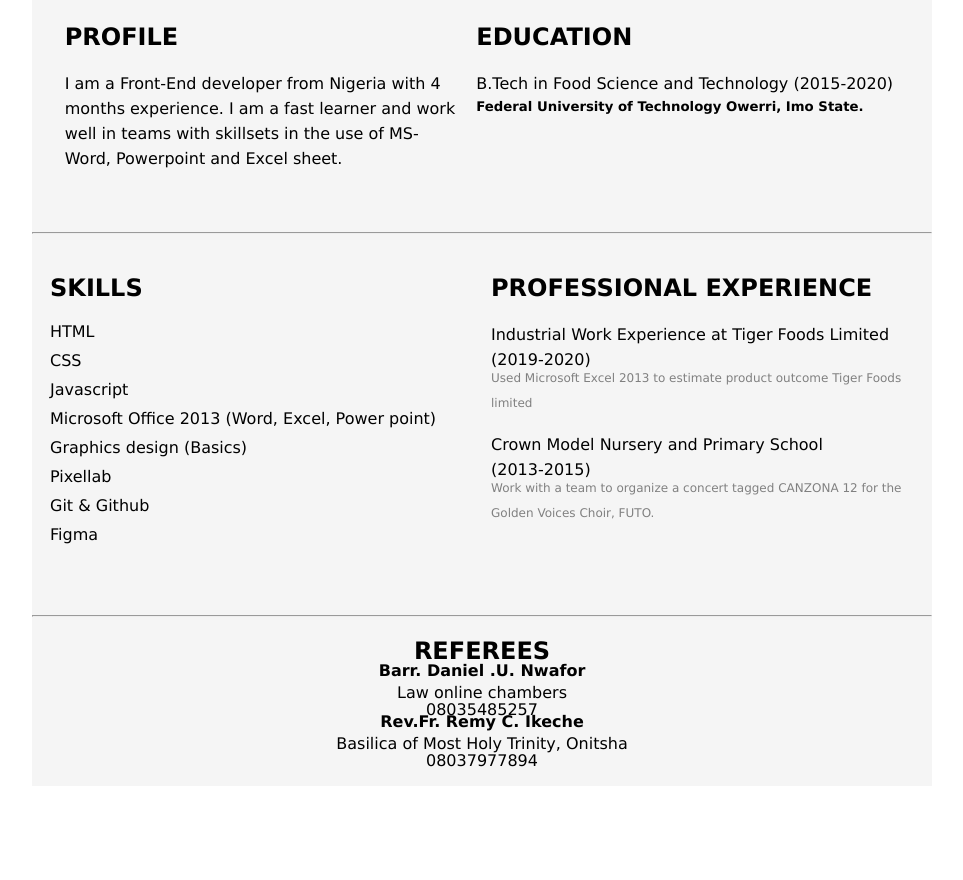
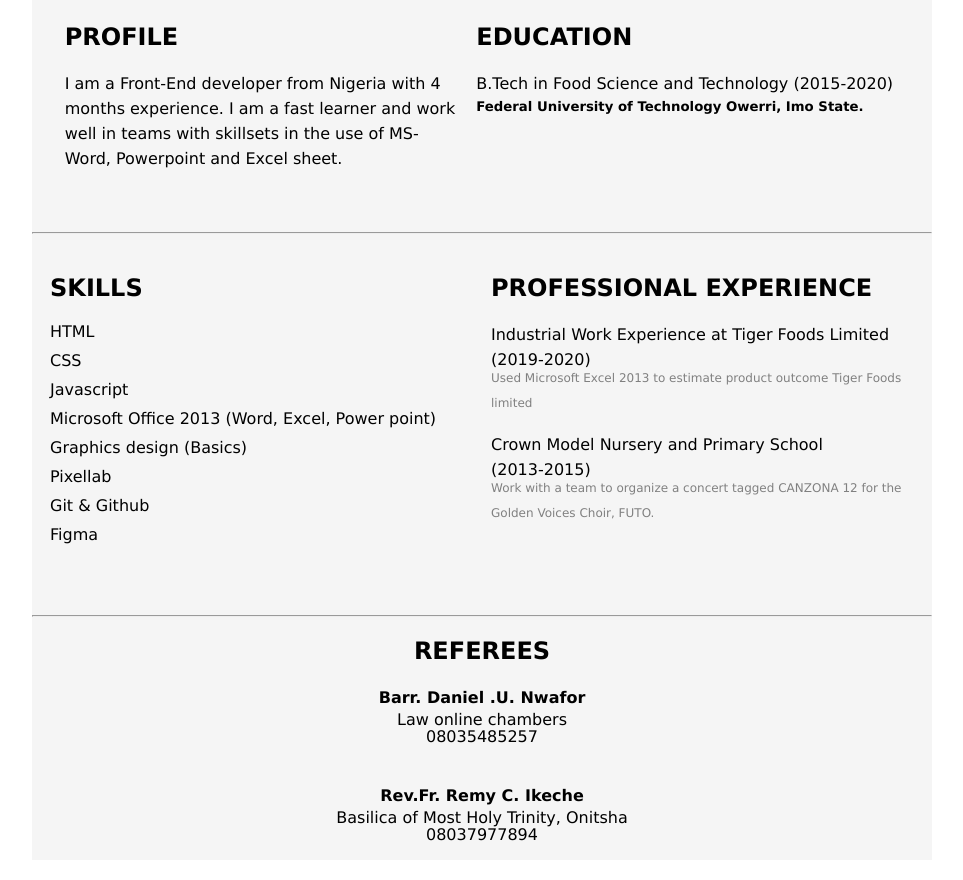
Before and after one commit to Timmy-id/Cali-Resume, a plain HTML site: page index.html in a window 1280 px wide. Shown: the part 598-1478 px from the top of the page, without its empty margins (158-1121 px from the left). Before the commit the page ends 1404 px from the top, so only its background shows below. Drawn offline with Linux system fonts and the light colour scheme.

Commit message:
style.css

```diff
--- a/style.css
+++ b/style.css
@@ -8,6 +8,7 @@ body {
     max-width: 900px;
     width: 80%;
     margin: 20px auto;
+    /* height: 100%; */
     background-color: whitesmoke;
 }
 
@@ -107,7 +108,8 @@ body {
     display: flex;
     flex-direction: column;
     text-align: center;
-    margin-top: -5%;
+    margin-top: -2%;
+    margin-bottom: 20px;
 }
 
 .reference p {
```
